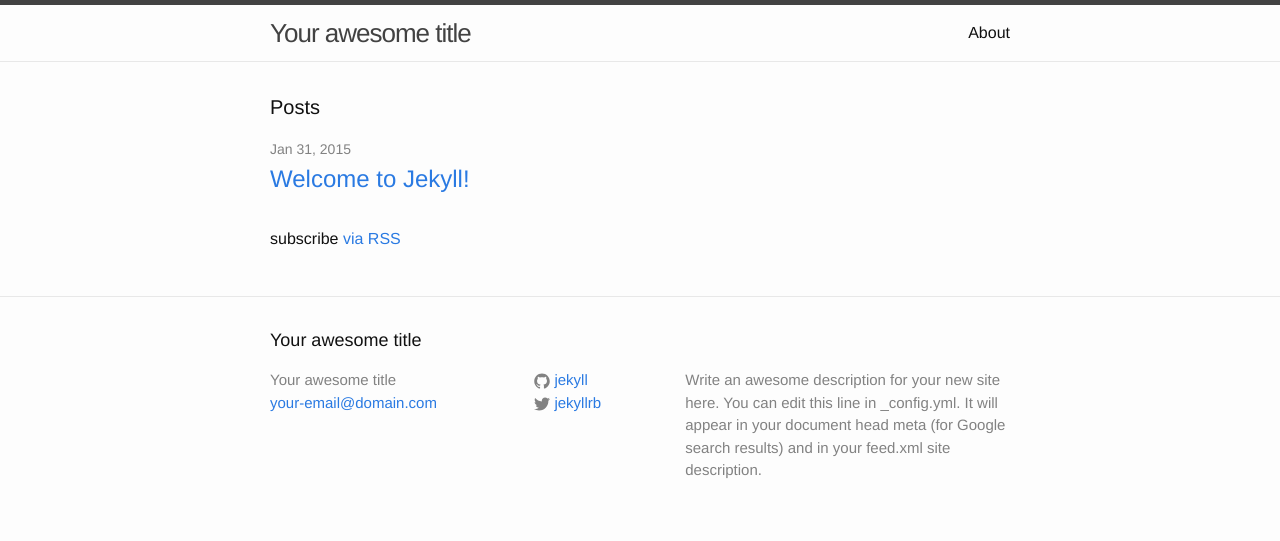
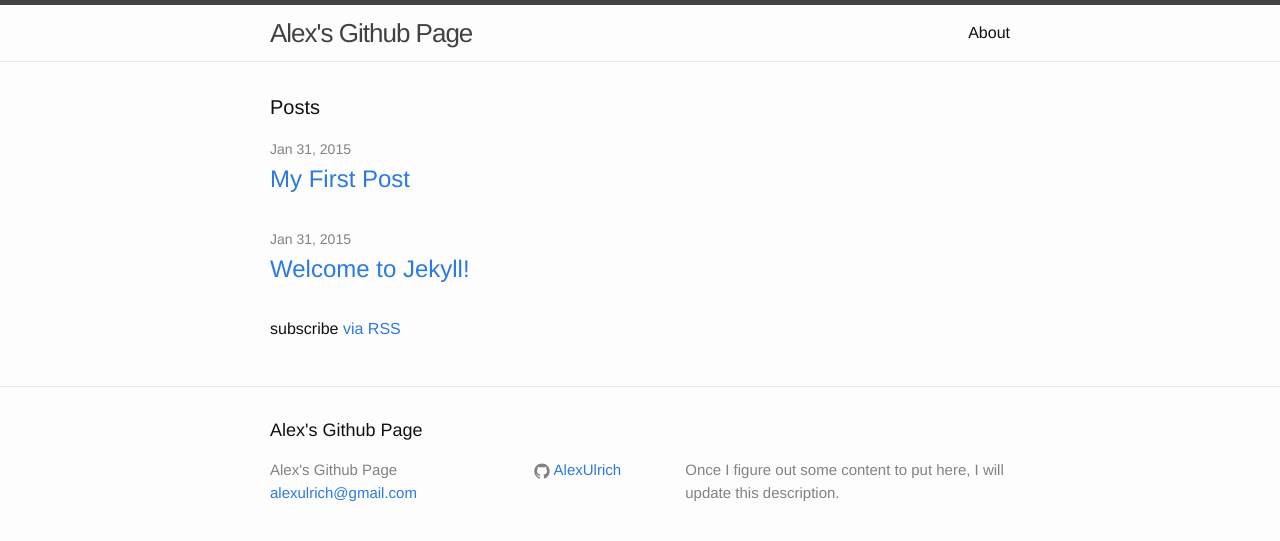
Before and after one commit to AlexUlrich/AlexUlrich.github.io, a Jekyll site: the page built from index.html, in a window 1280 px wide. Shown: the top 541 px of the page. Built offline with Jekyll 4.4.1, drawn with Linux system fonts in a browser that asks for light colours.

Commit message:
Made my first post

```diff
--- a/_config.yml
+++ b/_config.yml
@@ -1,14 +1,12 @@
 # Site settings
-title: Your awesome title
-email: your-email@domain.com
+title: Alex's Github Page
+email: alexulrich@gmail.com
 description: > # this means to ignore newlines until "baseurl:"
-  Write an awesome description for your new site here. You can edit this
-  line in _config.yml. It will appear in your document head meta (for
-  Google search results) and in your feed.xml site description.
+  Once I figure out some content to put here, I will update this description.
 baseurl: "" # the subpath of your site, e.g. /blog/
-url: "http://yourdomain.com" # the base hostname & protocol for your site
-twitter_username: jekyllrb
-github_username:  jekyll
+url: "http://AlexUlrich.github.io" # the base hostname & protocol for your site
+twitter_username:
+github_username:  AlexUlrich
 
 # Build settings
 markdown: kramdown
```
Also changed, not shown: _posts/2015-01-31-my-first-post.md (added, +13 -0 lines), README.md.
